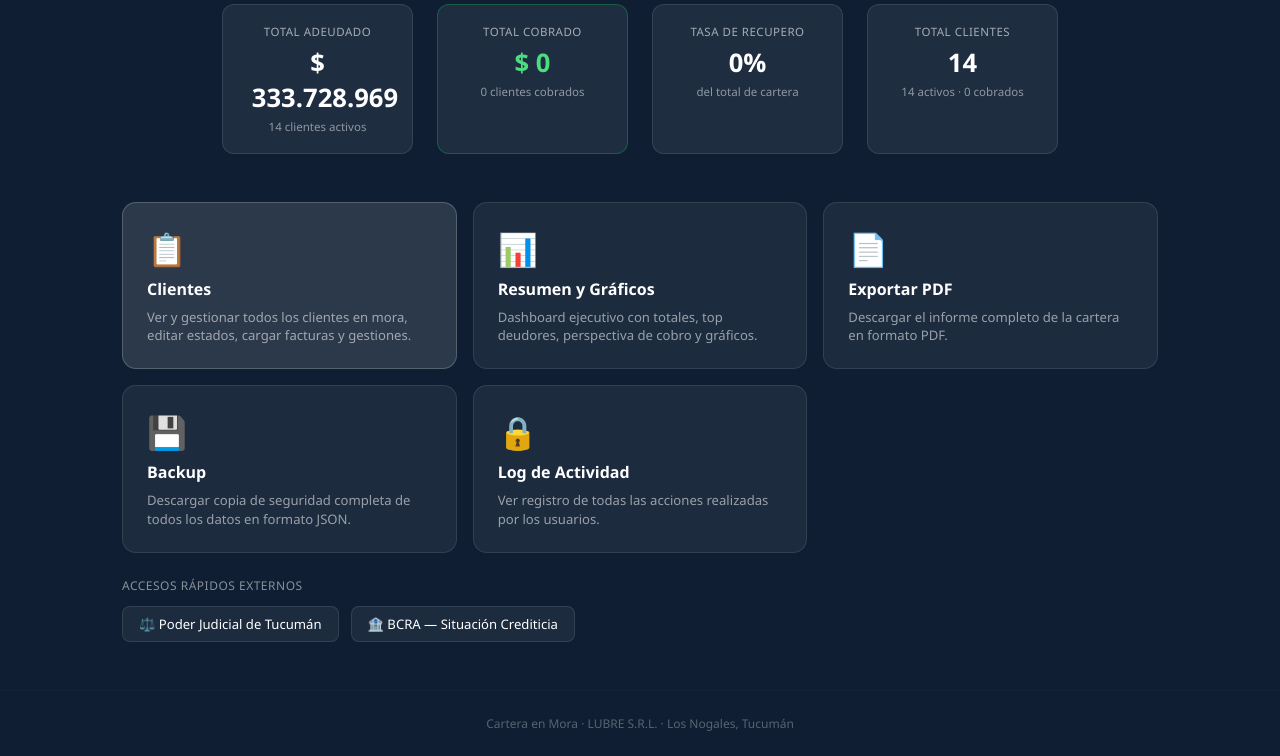
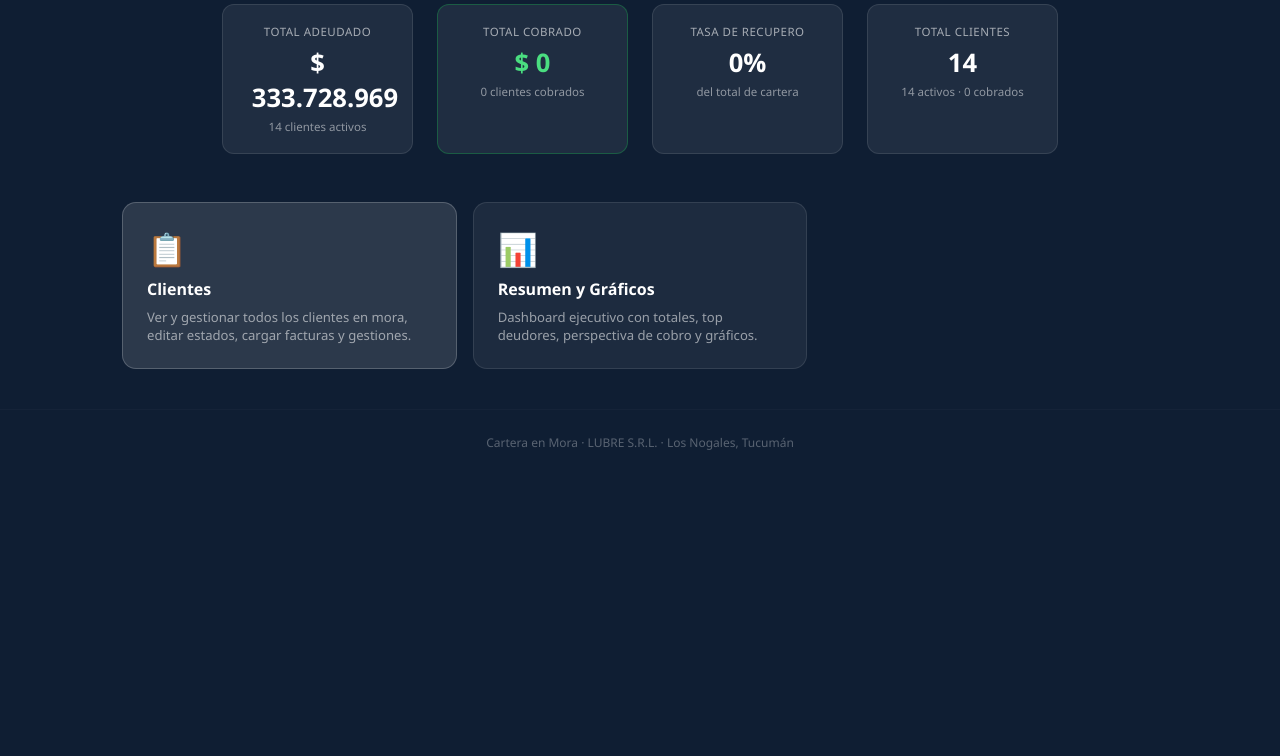
Before and after one commit to aimartinvega-code/cartera-mora, a Flask app: page / in a window 1280 px wide. Shown: the part 336-1092 px from the top of the page. After the commit the page ends 786 px from the top, so only its background shows below. Run offline with Flask 3, Linux system fonts and the light colour scheme; the visitor is signed in with stand-in values (Sample User, id 1).

Commit message:
simplificar pagina inicio

```diff
--- a/templates/home.html
+++ b/templates/home.html
@@ -175,37 +175,11 @@ body {
     <div class="menu-card-title">Clientes</div>
     <div class="menu-card-desc">Ver y gestionar todos los clientes en mora, editar estados, cargar facturas y gestiones.</div>
   </a>
-  <a href="/app#resumen" class="menu-card" onclick="sessionStorage.setItem('goto','resumen')">
+  <a href="/app" onclick="sessionStorage.setItem('goto','resumen')" class="menu-card">
     <span class="menu-card-icon">📊</span>
     <div class="menu-card-title">Resumen y Gráficos</div>
     <div class="menu-card-desc">Dashboard ejecutivo con totales, top deudores, perspectiva de cobro y gráficos.</div>
   </a>
-  <a href="/exportar/pdf" class="menu-card">
-    <span class="menu-card-icon">📄</span>
-    <div class="menu-card-title">Exportar PDF</div>
-    <div class="menu-card-desc">Descargar el informe completo de la cartera en formato PDF.</div>
-  </a>
-  {% if role == 'admin' %}
-  <a href="/backup/descargar" class="menu-card">
-    <span class="menu-card-icon">💾</span>
-    <div class="menu-card-title">Backup</div>
-    <div class="menu-card-desc">Descargar copia de seguridad completa de todos los datos en formato JSON.</div>
-  </a>
-  <a href="/app#actividad" class="menu-card" onclick="sessionStorage.setItem('goto','actividad')">
-    <span class="menu-card-icon">🔒</span>
-    <div class="menu-card-title">Log de Actividad</div>
-    <div class="menu-card-desc">Ver registro de todas las acciones realizadas por los usuarios.</div>
-  </a>
-  {% endif %}
-</div>
-
-<!-- LINKS EXTERNOS -->
-<div class="ext-section">
-  <div class="ext-title">Accesos rápidos externos</div>
-  <div class="ext-links">
-    <a href="https://login.justucuman.gov.ar/login" target="_blank" class="ext-link">⚖️ Poder Judicial de Tucumán</a>
-    <a href="https://www.bcra.gob.ar/situacion-crediticia/" target="_blank" class="ext-link">🏦 BCRA — Situación Crediticia</a>
-  </div>
 </div>
 
 <div class="footer">Cartera en Mora · LUBRE S.R.L. · Los Nogales, Tucumán</div>
```
